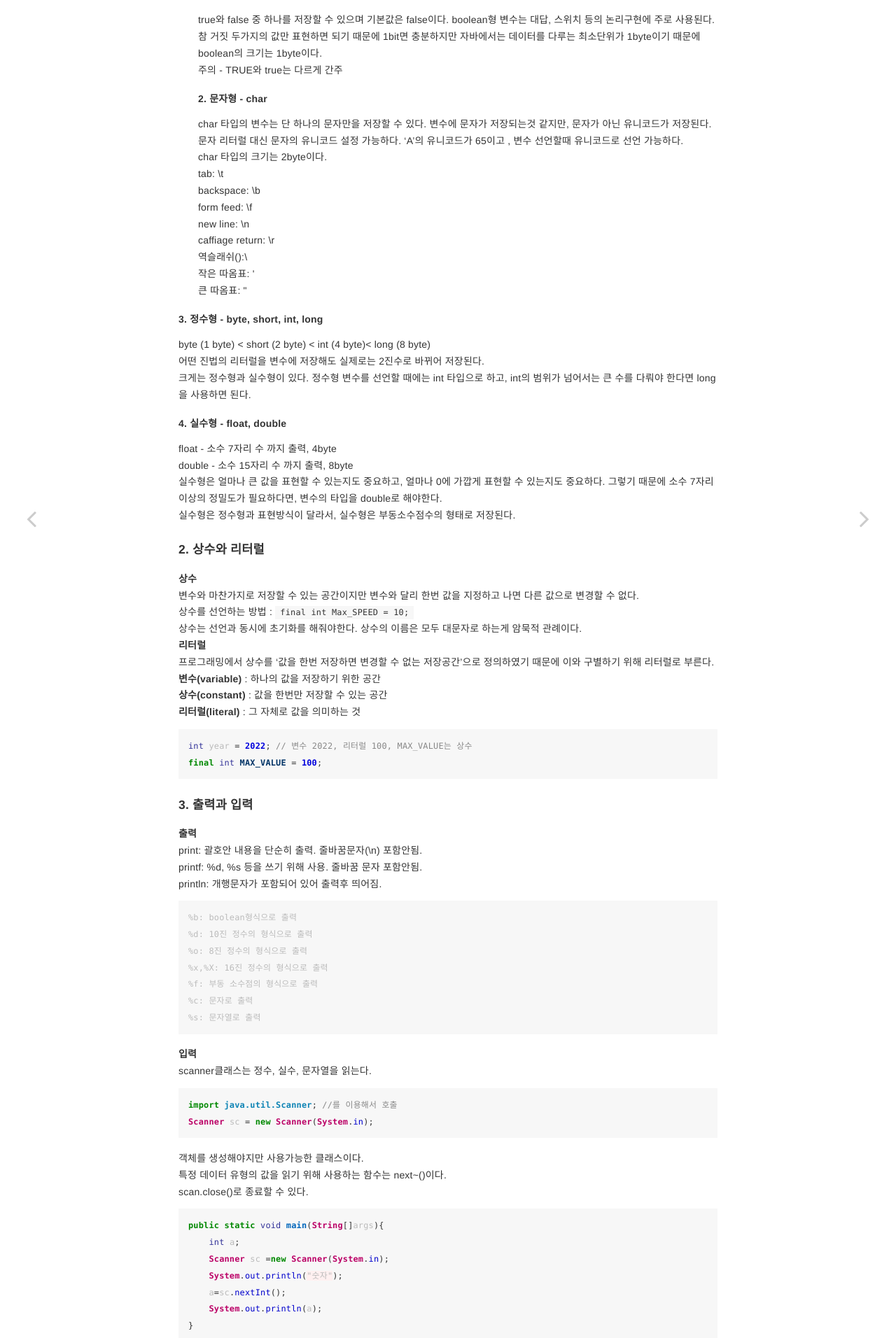
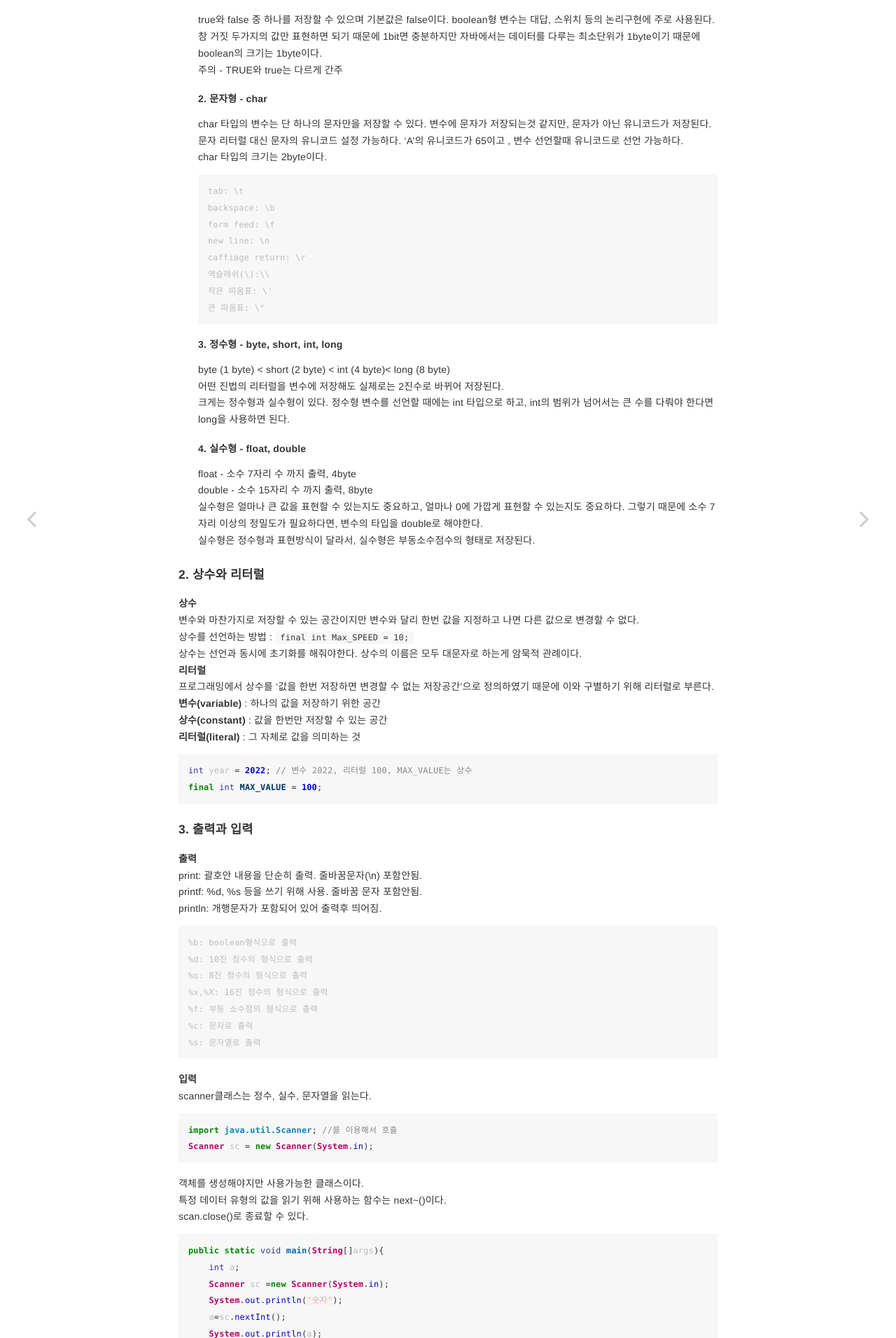
Before and after one commit to jwk061214/java_blog, a Jekyll site: the page built from _posts/2022-01-23-java.md, in a window 1280 px wide. Shown: the part 1784-3696 px from the top of the page at 70% size. Built offline with Jekyll 4.4.1, drawn with Linux system fonts in a browser that asks for light colours; part of the change alters nothing that is shown; some of the changed text lies outside the part shown.

Commit message:
docs수정

````diff
--- a/_posts/2022-01-23-java.md
+++ b/_posts/2022-01-23-java.md
@@ -62,15 +62,16 @@ true와 false 중 하나를 저장할 수 있으며 기본값은 false이다. bo
 char 타입의 변수는 단 하나의 문자만을 저장할 수 있다. 변수에 문자가 저장되는것 같지만, 문자가 아닌 유니코드가 저장된다.
 문자 리터럴 대신 문자의 유니코드 설정 가능하다. ‘A’의 유니코드가 65이고 , 변수 선언할때 유니코드로 선언 가능하다.
 char 타입의 크기는 2byte이다.
-    tab: \t
-    backspace: \b
-    form feed: \f
-    new line: \n
-    caffiage return: \r
-    역슬래쉬(\):\\
-    작은 따옴표: \'
-    큰 따옴표: \"
-
+```
+tab: \t
+backspace: \b
+form feed: \f
+new line: \n
+caffiage return: \r
+역슬래쉬(\):\\
+작은 따옴표: \'
+큰 따옴표: \"
+```
 ##### 3. 정수형 - **byte, short, int, long**
 byte (1 byte) < short (2 byte) < int (4 byte)< long (8 byte)
 어떤 진법의 리터럴을 변수에 저장해도 실제로는 2진수로 바뀌어 저장된다.
@@ -142,10 +143,10 @@ public static void main(String[]args) {
 ```
 
 ### 3. 형변환
+
 #### 1. 형변환(캐스팅)이란?
 모든 변수와 리터럴에는 타입이 있다. 서로 다른 타입간의 연산을 수행해야 할 때에 필요한 것이 형변환이다.
 > 형변환이란, 변수 또는 상수의 타입을 다른 타입으로 변환하는것
-
 #### 2. 형변환 방법
 (타입)피연산자 / ()는 캐스트 연산자, 형변환 연산자
 ``` java
@@ -197,6 +198,7 @@ float f = (float)1234;//와 같음
 전위형 (왼쪽 위치): 값이 참조되기 **전** 증가시킨다.
 후위형 (오른쪽 위치): 값이 참조된 **후** 증가시킨다.
 증감 연산자가 수식이나 메소드 호출에 포함되지 않고 독립적으로 하나의 문장으로 쓰인 경우엔 차이 없다.
+
 #### 2. 이항 연산자
 1. 산술 연산자
 **+, -, *, /, %**
@@ -266,22 +268,23 @@ public class Ex1 {
 ### 2. 연산자의 우선순위
 괄호의 우선순위가 가장 높고, **산술>비교>논리>대입**의 순서이며, **단항>이항>삼항**의 순서이다.
 연산자의 연산 진행방법은 **왼쪽에서 오른쪽**으로 수행되며, **단항 연산자와 대입 연산자의 경우 오른쪽에서 왼쪽**으로 수행한다.
-|우선순위|연산자|내용|
-|:-:|:----------:|:-------------:|
-|1  |(),[]|괄호, 대괄호|
-|2  |!, ~, ++, -- |부정, 증감 연산자|
-|3  |*, /, % |곱셈, 나눗셈 연산자|
-|4  |+, - |덧셈, 뺄셈 연산자|
-|5  |<<, >>, >>> |비트단위의 쉬프트 연산자 |
-|6  |<, <=, >, >= |관계 연산자 |
-|7  |==, =!| |
-|8  |& |비트단위의 논리 연산자|
-|9  |^ | |
-|10 |\|| |
-|11 |&& |논리곱 연산자|
-|12 | \| \| |논리합 연산자|
-|13 |?:|조건 연산자|
-|14 |=, +=, -=,,,|대입, 할당 연산자|
+| ranking | operator  |
+|:-------:|-----------|
+|    1    | (),[]     |
+|    2    | !,~,++,-- |
+|    3    | *,/,%     |
+|    4    | +,-       |
+|    5    | <<,>>,>>> |
+|    6    | <,<=,>,>= |
+|    7    | ==,=!     |
+|    8    | &         |
+|    9    | ^         |
+|    10   | \|        |
+|    11   | &&        |
+|    12   | \|\|      |
+|    13   | ?:        |
+|    14   | =,+=,-=.. |
+
 ### 3. 연산자의 결합규칙
 연산자의 연산 진행방법은 **왼쪽에서 오른쪽**으로 수행되며, **단항 연산자와 대입 연산자의 경우 오른쪽에서 왼쪽**으로 수행한다.
 >1) 산술 > 비교 > 논리 > 대입. 대입은 가장 마지막에 수행
````
